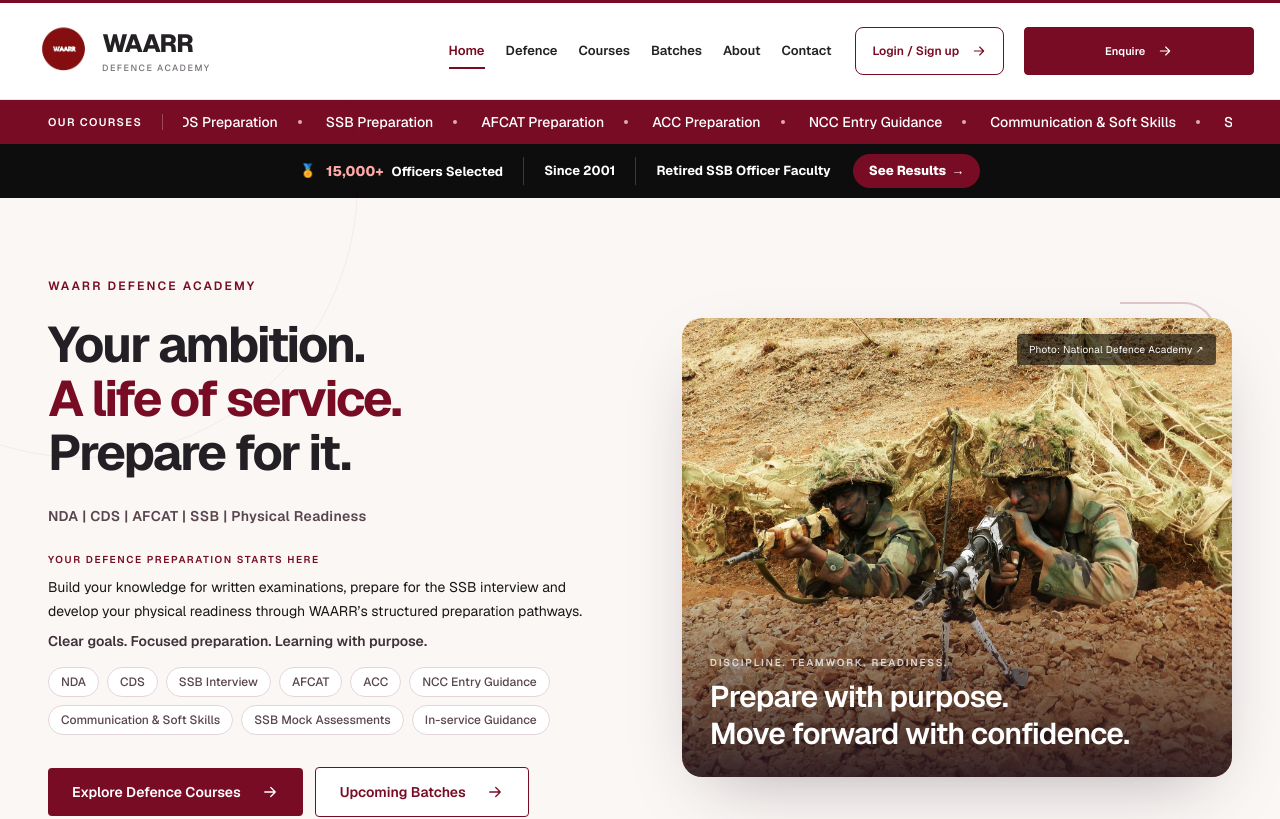
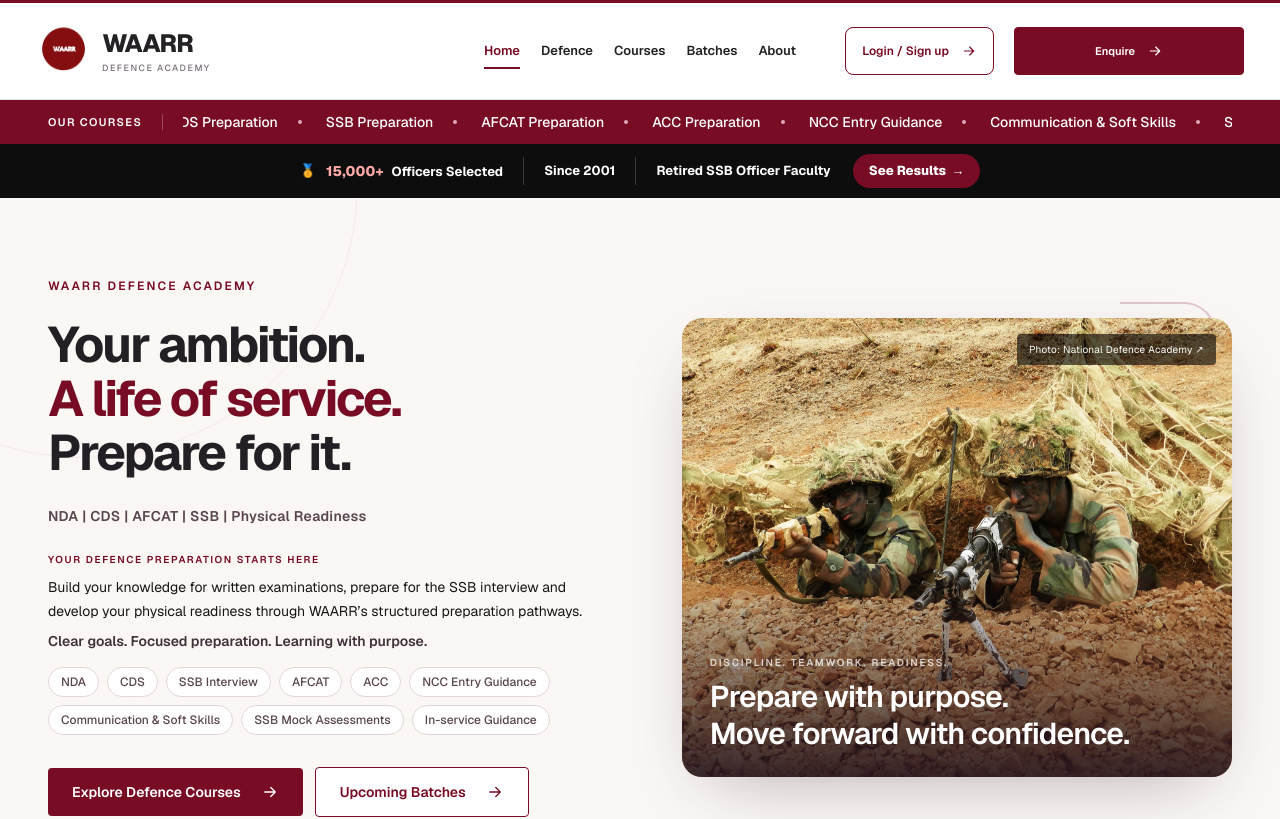
Before and after one commit to vinitk09/Waar, a Next.js app: page / in a window 1280 px wide. Shown: the top 819 px of the page. Built offline with nearby package versions, Linux system fonts and the light colour scheme.

Commit message:
Removed the contact nav link from the header

```diff
--- a/src/components/layout/Header.js
+++ b/src/components/layout/Header.js
@@ -9,7 +9,7 @@
 import Breadcrumbs from "./Breadcrumbs";
 
 
-const links = [["Home", "/"], ["Defence", "/defence"], ["Courses", "/courses"], ["Batches", "/#upcoming-batches"], ["About", "/about"], ["Contact", "/contact"]];
+const links = [["Home", "/"], ["Defence", "/defence"], ["Courses", "/courses"], ["Batches", "/#upcoming-batches"], ["About", "/about"]];
 const solutions = [["Infrastructure", "/solutions#infrastructure"], ["Performance", "/solutions#performance"], ["Workforce", "/solutions/workforce"], ["Education", "/solutions/education"], ["Performance Intelligence", "/solutions/performance-intelligence"]];
 
 function Arrow({ down = false }) {
```
